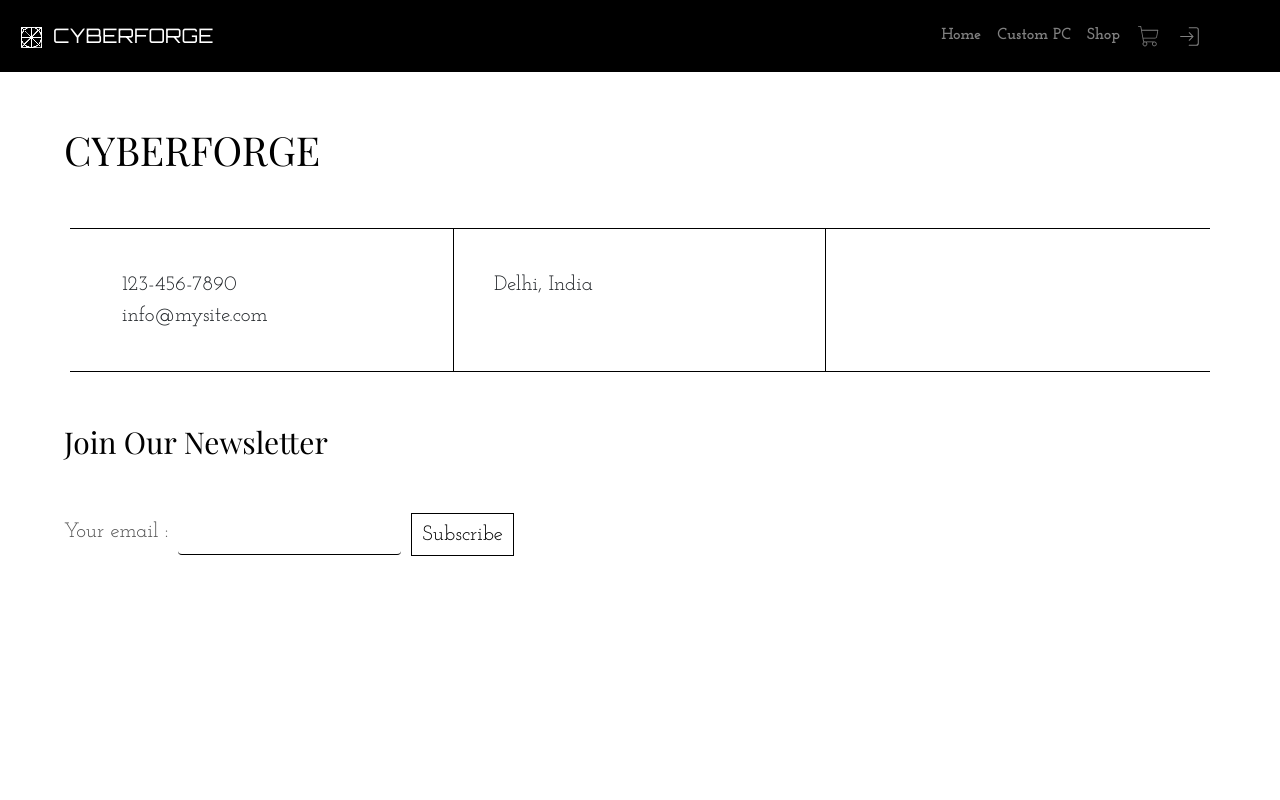
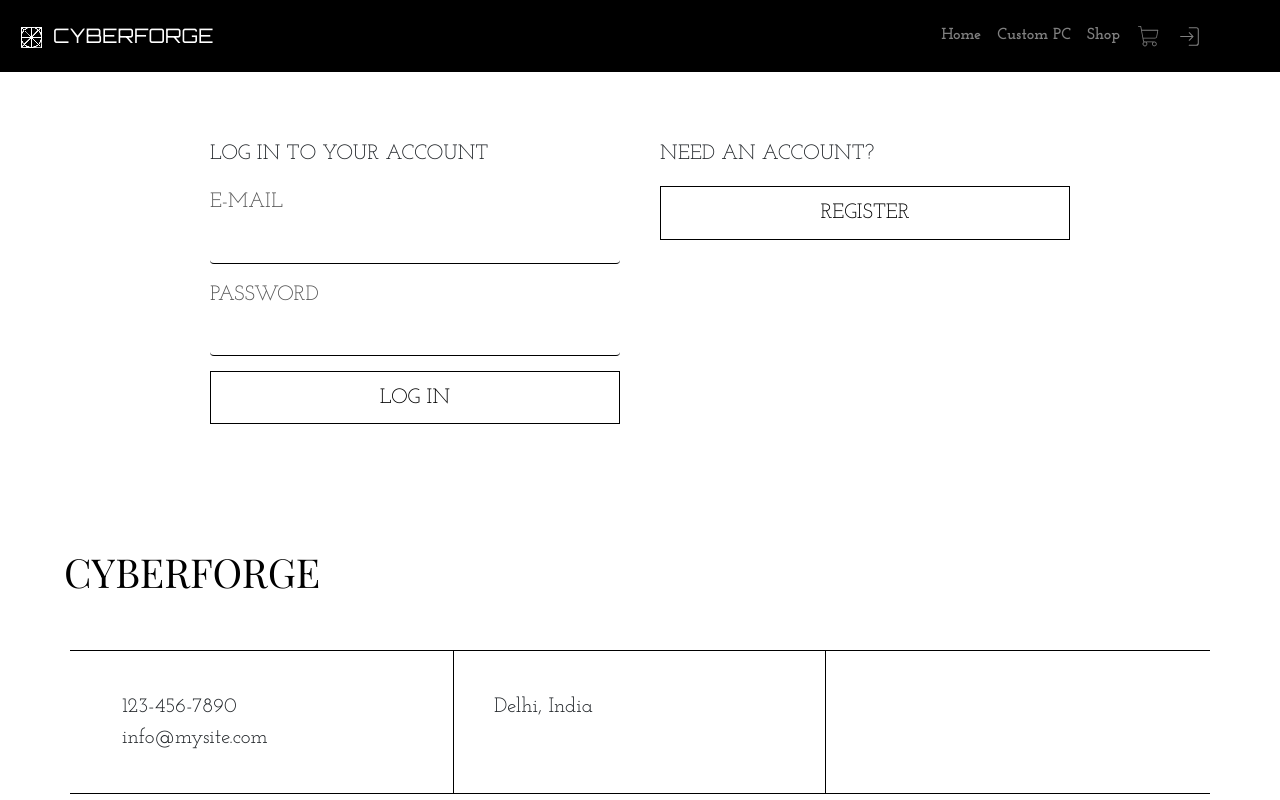
Before and after one commit to SukhvirKooner/E-commerce, a React (Create React App) app in the folder frontend/: page /signup in a window 1280 px wide. Shown: the top 800 px of the page. Built offline with nearby package versions, Linux system fonts and the light colour scheme; a web font is replaced by a local one.

Commit message:
login/signup

```diff
--- a/frontend/src/App.js
+++ b/frontend/src/App.js
@@ -23,12 +23,11 @@ function App() {
       <Route path=':productID' element={<Product/>}/>
       </Route>
       <Route path='/custom' element={<Custom/>}/>
-      <Route path='/login' element={<LoginSignup/>}/>
+      <Route path='/signup' element={<LoginSignup/>}/>
       <Route path='/item' element={<Item/>}/>
       <Route path='/cart' element={<Cart/>}/>
       </Routes>
       <Footer/>
-
       </BrowserRouter>
     </div>
   );
--- a/frontend/src/Components/Navbar/Navbar.jsx
+++ b/frontend/src/Components/Navbar/Navbar.jsx
@@ -29,7 +29,7 @@ const Navbar = () =>{
                         <a className="nav-link navstyle cart" href="\cart"><PiShoppingCartThin /></a>
                     </li>
                     <li >
-                        <a className="nav-link navstyle login" href="\login"><CiLogin /></a>
+                        <a className="nav-link navstyle login" href="\signup"><CiLogin /></a>
                     </li>
 
                 </ul>
--- a/frontend/src/Pages/CSS/Home.css
+++ b/frontend/src/Pages/CSS/Home.css
@@ -1,3 +1,18 @@
+@keyframes appear {
+    from{
+        opacity: 0;
+        transform: translateX(-100px);
+    }
+    to{
+        opacity: 1;
+        transform: translateX(0px);
+    }
+}
+.animation-1{
+    animation:appear linear ;
+    animation-timeline: view();
+    animation-range: entry 0% cover 40%;
+}
 .subtext{
    text-align: center;
    font-size:1.3rem ;
@@ -6,6 +21,7 @@
    font-weight: 400;
    font-style: normal;
 }
+
 .hid{
     display: none;
 }
--- a/frontend/src/Pages/CSS/LoginSignup.css
+++ b/frontend/src/Pages/CSS/LoginSignup.css
@@ -6,6 +6,7 @@
   margin: auto;
 }
 
+
 .register-section {
   flex: 1;
   padding: 20px;
@@ -13,6 +14,7 @@
 .login-section{
   flex: 1;
   padding: 20px;
+  max-width: 500px;
 
 }
 
@@ -57,7 +59,7 @@ input {
   font-size: 12px;
   color: #888;
 }
-#login-email ,#login-password{
+#login-email ,#login-password, #name{
   border: none;
   border-bottom: 1px solid #000;
   outline: none;
--- a/frontend/src/Pages/Custom.jsx
+++ b/frontend/src/Pages/Custom.jsx
@@ -15,8 +15,7 @@ function ChatGPTForm() {
     setError(null);
 
     try {
-      const
-         response = await axios.post('http://localhost:4000/get-custom-pc', {
+      const response = await axios.post('http://localhost:4000/get-custom-pc', {
         budget,
         usecase
       });
@@ -50,8 +49,7 @@ function ChatGPTForm() {
             className="form-control"
           />
         </div>
-        <div className="form-group
- mb-3">
+        <div className="form-group mb-3">
           <label className='text' htmlFor="useCase">Use Case:</label>
           <input
             type="text"
--- a/frontend/src/Pages/Home.jsx
+++ b/frontend/src/Pages/Home.jsx
@@ -62,7 +62,7 @@ function Home() {
             </div>
             <div className='titletext'>TOP PICKS</div>
 
-        <section id="pricing">
+            <section id="pricing">
 
             <div className="row  text-center">
 
@@ -111,7 +111,7 @@ function Home() {
 
 
 
-        </section>
+         </section>
         </div>
         <section id='Services'>
 
--- a/frontend/src/Pages/LoginSignup.jsx
+++ b/frontend/src/Pages/LoginSignup.jsx
@@ -2,15 +2,9 @@ import React, { useState } from "react";
 import "./CSS/LoginSignup.css"
 
 
-  // const [formData, setFormData] = useState({
-  //   username: '',
-  //   email: '',
-  //   password: '',
-  // });
 
-  // const handleChange = (e) => {
-  //   setFormData({ ...formData, [e.target.name]: e.target.value });
-  // };
+
+
 
   // const handleSubmit = (e) => {
   //   e.preventDefault();
@@ -19,27 +13,88 @@ import "./CSS/LoginSignup.css"
   // };
 
   const LoginSignup = () => {
+    const [state,setState] = useState("LOG IN TO YOUR ACCOUNT");
+    const [formData, setFormData] = useState({
+    name: '',
+    email: '',
+    password: '',
+      });
+
+      const handleChange = (e) => {
+        setFormData({ ...formData, [e.target.name]: e.target.value });
+      };
+    const login = async ()=>{
+      console.log("login exicuted",formData);
+      let responseData;
+      await fetch('http://localhost:4000/login',{
+        method: 'POST',
+        headers:{
+          Accept:'application/form-data',
+          'Content-Type':"application/json"
+        },
+        body:JSON.stringify(formData),
+      }).then((response)=>response.json()).then((data)=>responseData=data)
+      if (responseData.success){
+        localStorage.setItem('auth-token',responseData.token);
+        window.location.replace("/");
+      }else{
+        alert(responseData.errors)
+      }
+    }
+    const signup = async () =>{
+      console.log("signup exicuted",formData)
+      let responseData;
+      await fetch('http://localhost:4000/signup',{
+        method: 'POST',
+        headers:{
+          Accept:'application/form-data',
+          'Content-Type':"application/json"
+        },
+        body:JSON.stringify(formData),
+      }).then((response)=>response.json()).then((data)=>responseData=data)
+      if (responseData.success){
+        localStorage.setItem('auth-token',responseData.token);
+        window.location.replace("/");
+      }else{
+        alert(responseData.errors)
+      }
+    }
       return (
         <div className="login-container">
       <div className="login-section">
-        <h2 className="subtext">LOG IN TO YOUR ACCOUNT</h2>
+        <h2 className="subtext">{state}</h2>
         <form style={{display:"block"}}>
+            {state==="PERSONAL DETAILS"?
+              <div className="form-group">
+                <label className="subtext" htmlFor="text">NAME</label>
+                <input name="name" value={formData.name} onChange={handleChange} type="text" id="name" />
+              </div>:<></>
+            }
           <div className="form-group">
             <label className="subtext" htmlFor="email">E-MAIL</label>
-            <input type="email" id="login-email" />
+            <input name="email" value={formData.email} onChange={handleChange} type="email" id="login-email" />
           </div>
           <div className="form-group">
             <label className="subtext" htmlFor="password">PASSWORD</label>
-            <input type="email" id="login-password" />
+            <input name="password" value={formData.password} onChange={handleChange} type="email" id="login-password" />
           </div>
-          <button type="submit" style={{textAlign:"center"}} className="subtext login-button">LOG IN</button>
-          <a href="" className="forgot-password">Have you forgotten your password?</a>
+          {state==="LOG IN TO YOUR ACCOUNT"?
+              <button onClick={()=>{login()}}  type="button" style={{textAlign:"center"}} className="subtext login-button">LOG IN</button>:
+              <button onClick={()=>{signup()}} type="button" style={{textAlign:"center"}} className="subtext login-button">REGISTER</button>
+            }
+
+
         </form>
       </div>
-      <div className="register-section">
-        <h2 className="subtext">NEED AN ACCOUNT?</h2>
-        <button style={{textAlign:"center"}} className="subtext register-button">REGISTER</button>
-      </div>
+            {state==="LOG IN TO YOUR ACCOUNT"?
+              <div className="register-section">
+              <h2 className="subtext">NEED AN ACCOUNT?</h2>
+              <button onClick={()=>{setState("PERSONAL DETAILS")}} setState style={{textAlign:"center"}} className="subtext register-button">REGISTER</button>
+            </div>:<div className="register-section">
+              <h2 className="subtext">ALREADY HAVE AN ACCOUNT?</h2>
+              <button onClick={()=>{setState("LOG IN TO YOUR ACCOUNT")}} setState style={{textAlign:"center"}} className="subtext register-button">LOG IN</button>
+            </div>
+            }
     </div>
       );
 }
```
Also changed, not shown: 1 other file (tests, documents, lock files or other folders).
